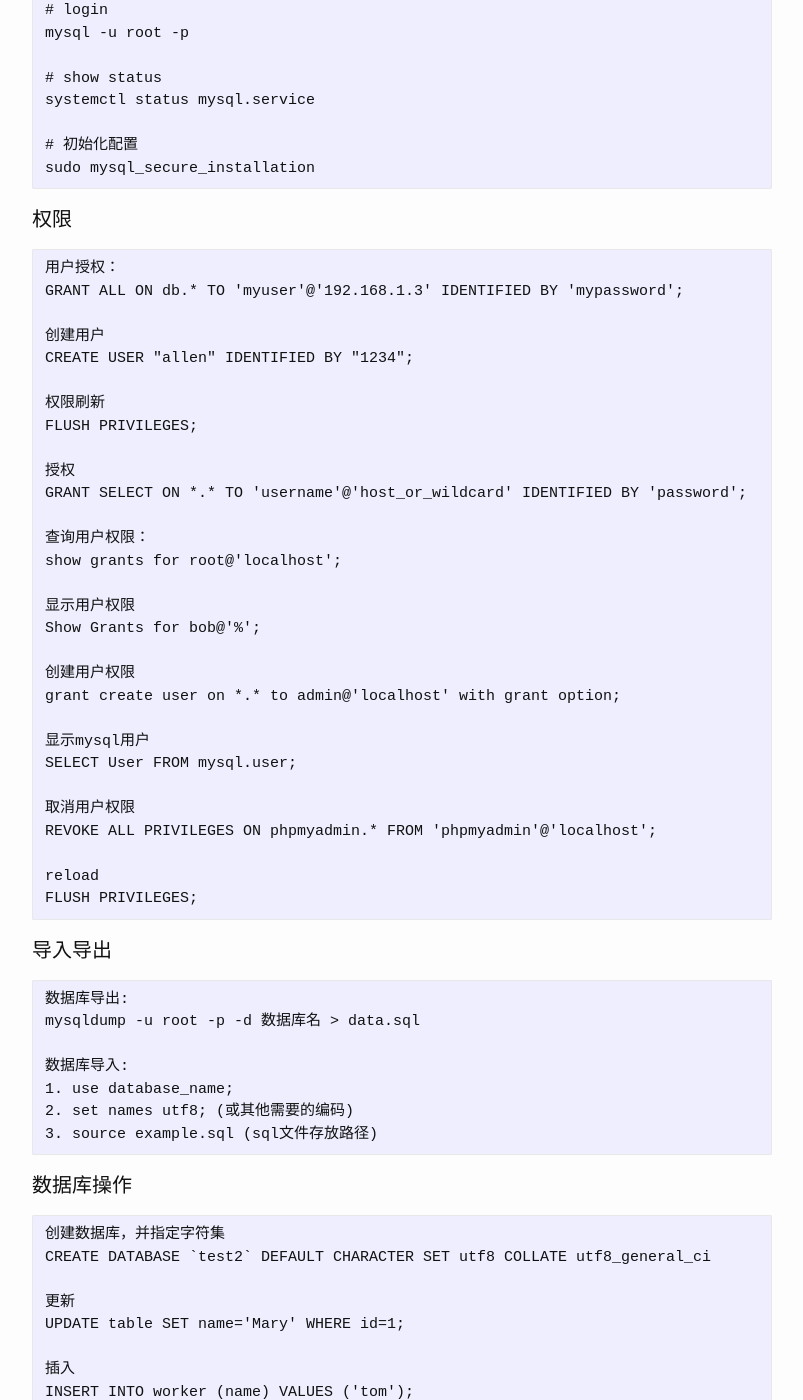
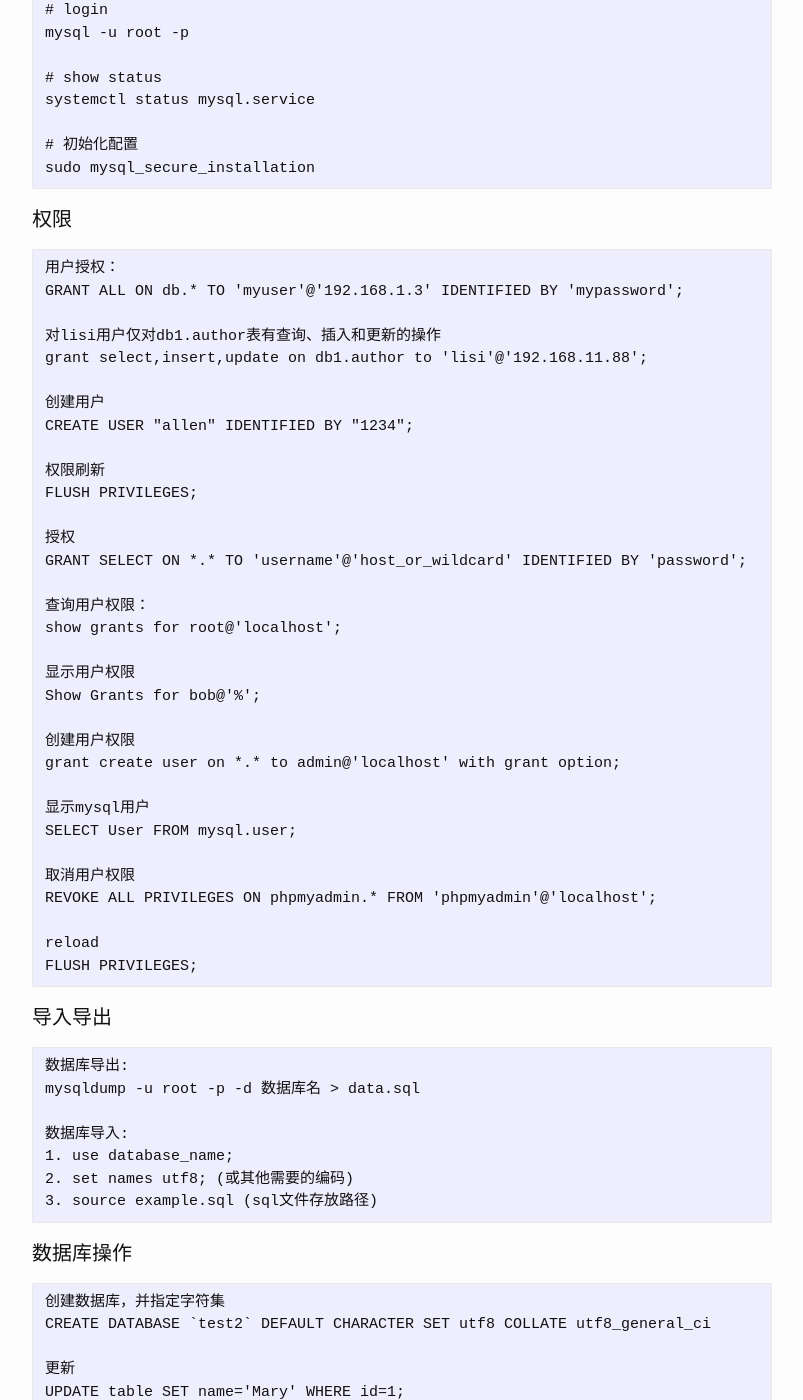
Before and after one commit to josephstalin117/josephstalin117.github.io, a Jekyll site: the page built from _posts/2016-05-03-mysql.markdown, in a window 1280 px wide and 1400 px high, scrolled down 479 px. Shown: the whole window, without its empty margins (238-1041 px from the left). Built offline with Jekyll 4.4.1, drawn with Linux system fonts in a browser that asks for light colours.

Commit message:
add grant op

````diff
--- a/_posts/2016-05-03-mysql.markdown
+++ b/_posts/2016-05-03-mysql.markdown
@@ -33,6 +33,9 @@ sudo mysql_secure_installation
 ```
 用户授权：
 GRANT ALL ON db.* TO 'myuser'@'192.168.1.3' IDENTIFIED BY 'mypassword';
+
+对lisi用户仅对db1.author表有查询、插入和更新的操作
+grant select,insert,update on db1.author to 'lisi'@'192.168.11.88';
 
 创建用户
 CREATE USER "allen" IDENTIFIED BY "1234";
````
